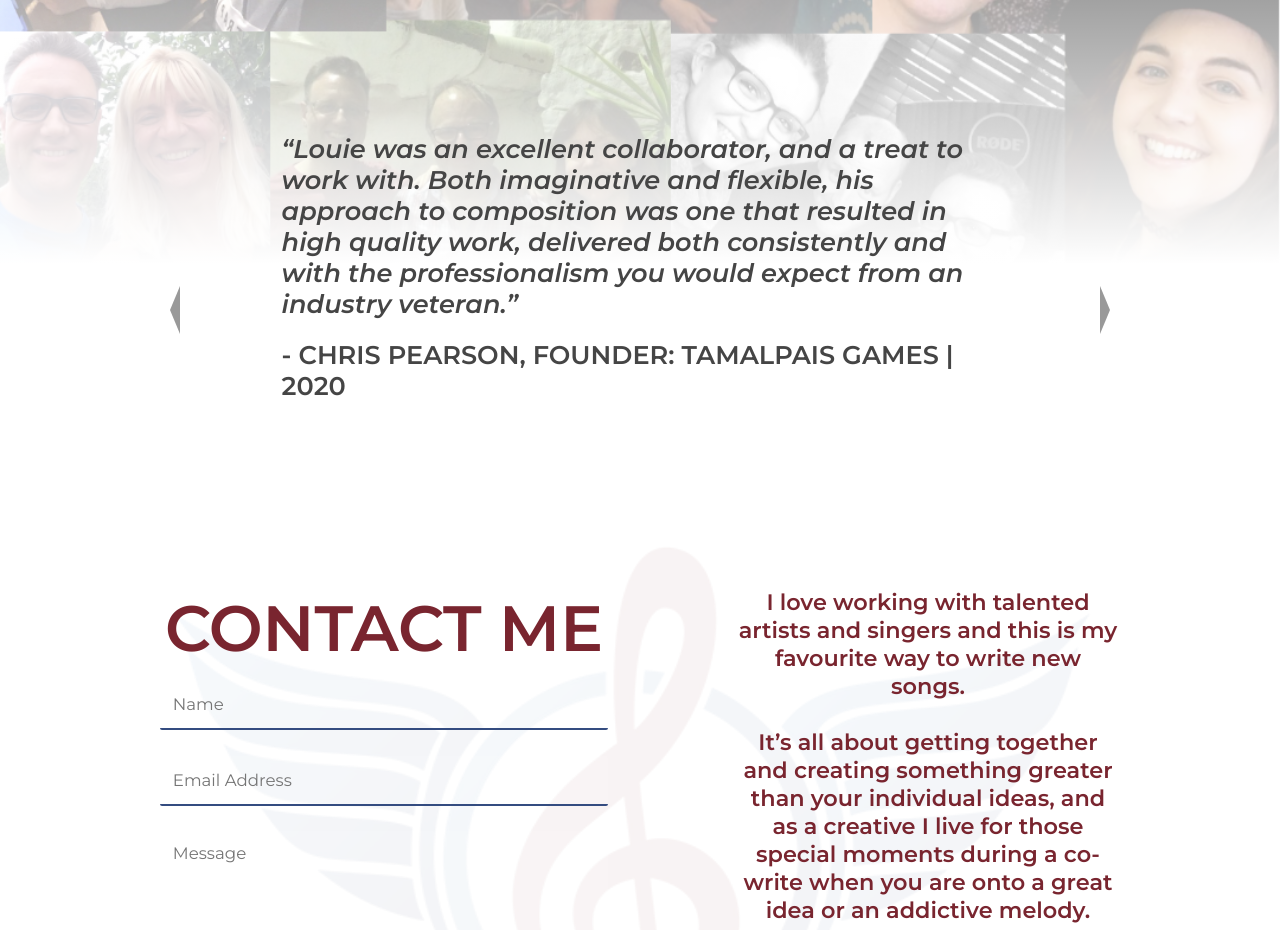
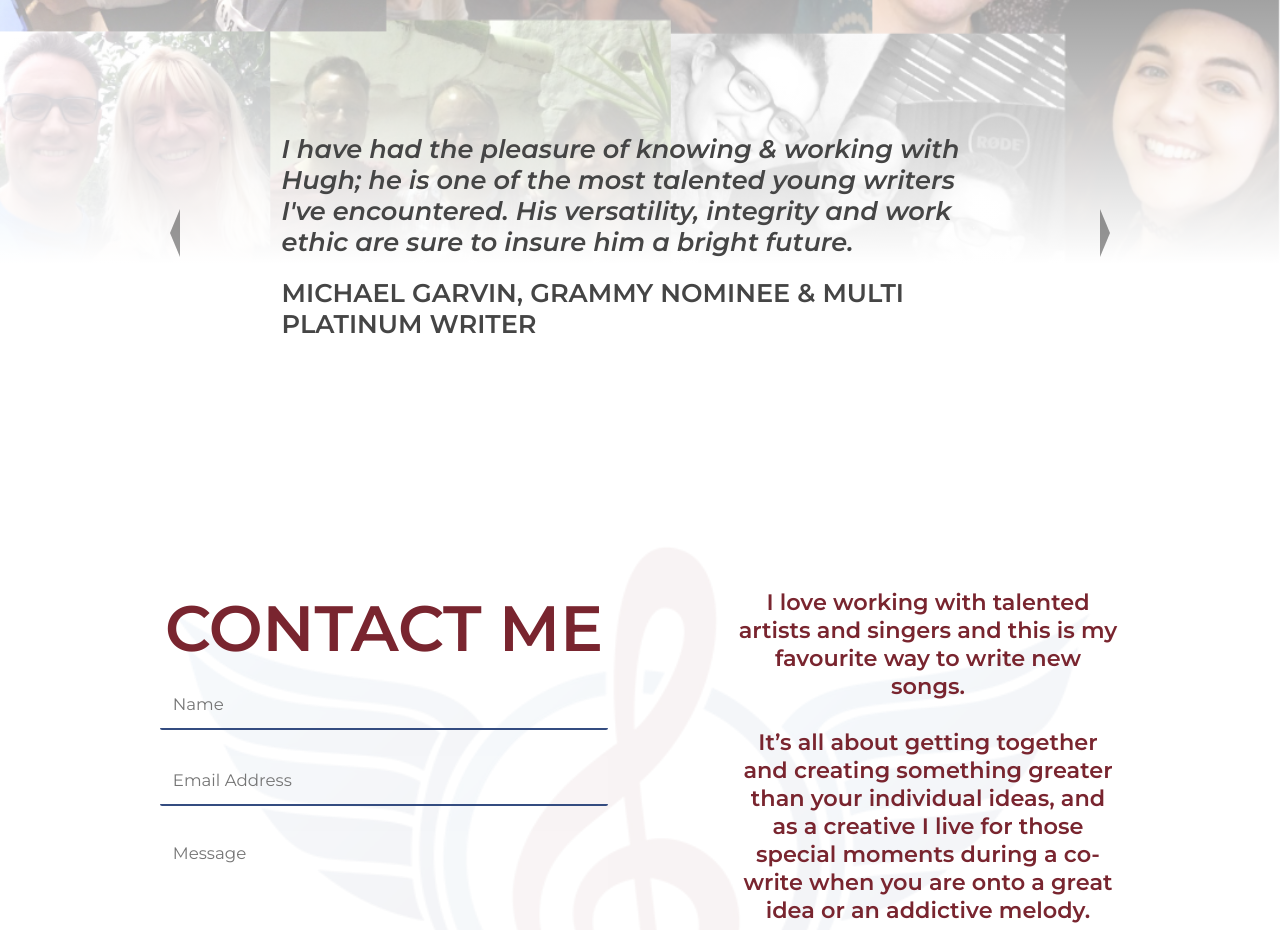
Before and after one commit to ijwebber/zephyr-hill, a React (Create React App) app: page / in a window 1280 px wide. Shown: the part 1680-2610 px from the top of the page. Built offline with nearby package versions, Linux system fonts and the light colour scheme; the HTML template or start-up script is replaced by a standard one.

Commit message:
added proper reviews

```diff
--- a/src/components/pages/Reviews.js
+++ b/src/components/pages/Reviews.js
@@ -5,9 +5,10 @@ import imgCollab from '../../assets/review-imgs/everycollab.png'
 import { Carousel } from 'react-responsive-carousel';
 import "react-responsive-carousel/lib/styles/carousel.min.css";
 
+import reviews from '../reviews/reviews';
+
 // TODO add quotes
 // TODO try and center
-// TODO
 
 function Testimonial(props) {
     const active = props.active != null ? props.active : false;
@@ -26,49 +27,11 @@ function MyCarousel() {
         <div className="testimonials">
             <div class="carousel-wrapper">
                 <Carousel infiniteLoop useKeyboardArrows autoPlay interval={5000} transitionTime={500} showStatus={false} showIndicators={false} centerMode={true} showThumbs={false}>
-                    <Testimonial
-                                active={true}
-                                text="When I was running a large remote recording project, Hugh was a great help to bounce ideas off. He has a wealth of songwriting, recording, and arrangement experience."
-                                author="BLUEBEARD">
-                    </Testimonial>
-
-                    <Testimonial
-                                text="“Louie was an excellent collaborator,
-                                and a treat to work with. Both imaginative and flexible,
-                                his approach to composition was one that resulted in high quality work,
-                                delivered both consistently and with the professionalism you would expect from an industry veteran.”"
-                                author="- Chris Pearson, Founder: Tamalpais Games | 2020">
-                    </Testimonial>
-
-                    <Testimonial
-                                text="“He has such a thirst for learning,
-                                and both the range and depth of Louie’s knowledge of the subject are truly impressive.
-                                He is a gifted composer [and] has the true musician’s grasp of the necessity to write idiomatically for instruments
-                                as was evident in the premier of his Piano Trio (piano, violin, cello) movement,
-                                given a rapturous reception by the audience in a concert earlier this term (summer 2018)”"
-                                author="- Andrew Painter, Head of Music, Lytchett Minster School and 6th Form | 2018">
-                    </Testimonial>
-
-                    <Testimonial
-                                text="“Louie is talented, flexible, and clearly loves his work. He is a real joy to collaborate with.”"
-                                author="- Paul Herve, Founder: Rocket Ship Studios | 2020">
-                    </Testimonial>
-
-                    <Testimonial
-                                text="“The music Louie Taylor creates for our shows is outrageously good.
-                                We love how he delivers to such a high standard across so many different musical genres.
-                                I'm still humming his theme tunes now.
-                                We also really appreciate Louie's swift and professional turnaround of audio materials
-                                and his keen ability to discuss a project from outset to final edit. It's a real joy working with him.”"
-                                author="- Neil Mossey, Producer, CoComelon Storytime Spotify Podcast | 2022">
-                    </Testimonial>
-
-                    <Testimonial
-                                text="“Louie is a collaborative, creative composer and a joy to work with.
-                                He responds well to feedback and is always keen to develop and
-                                evolve his music so it’s perfectly tailored for each production.”"
-                                author="- Geoff Coward, Director, Coding with QMO and BBC | 2022">
-                    </Testimonial>
+                    {reviews.map((item, index) => <Testimonial
+                                                        active={index === 0 ? true : false}
+                                                        text={item.text}
+                                                        author={item.author}
+                                                        ></Testimonial>)}
                 </Carousel>
             </div></div>
     );
--- a/src/components/reviews/reviews.js
+++ b/src/components/reviews/reviews.js
@@ -1,4 +1,9 @@
-export default [
+const reviews = [
     {"text": "When I was running a large remote recording project, Hugh was a great help to bounce ideas off. He has a wealth of songwriting, recording, and arrangement experience.", "author": "Bluebeard"},
+    {"text": "I have had the pleasure of knowing & working with Hugh; he is one of the most talented young writers I've encountered. His versatility, integrity and work ethic are sure to insure him a bright future.", "author": "MICHAEL GARVIN, GRAMMY NOMINEE & MULTI PLATINUM WRITER "},
+    {"text": "I really enjoyed being able to have open and honest discussions about where I am at as an artist. It's allowed me to think more deeply about myself as a songwriter and what my music means to me.", "author": "LINDSEY FARROW"},
+    {"text": "I started with a vague 'feeling' of what I wanted to create. Hugh helped me dig deeper into what I was trying to say, instinctively knowing when there was more to draw out.", "author": "JOANNE"},
+    {"text": "I've worked with Hugh on a number of occasions and am happy to vouch for his talent as a composer and lyricist. He is also a proficient producer and knows how to make a song sound great.", "author": "DOMINIC KING, MULTI PLATINUM SONGWRITER"},
+]
 
-]
+export default reviews;
```
